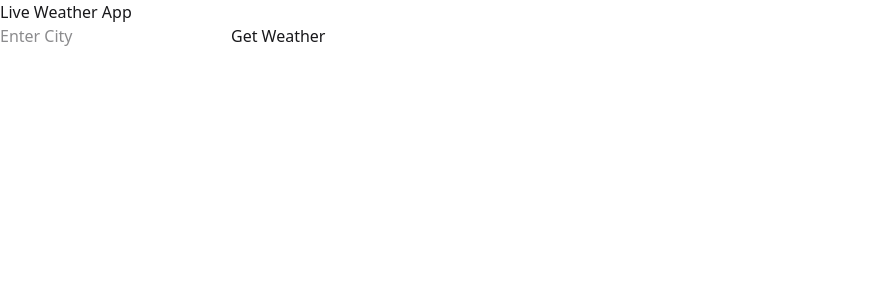
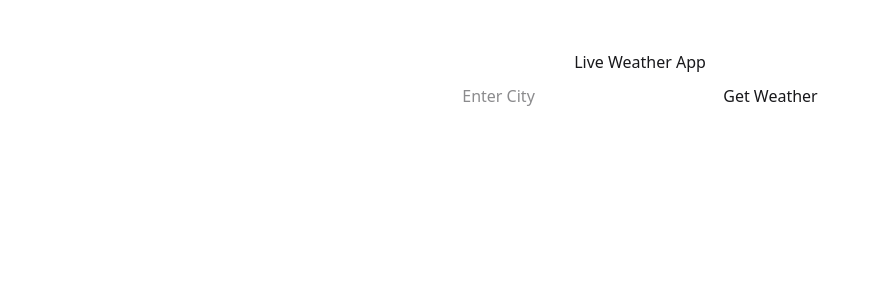
Before and after one commit to Peeyush-04/cipherschools-mern, a React (Vite) app: page / in a window 1280 px wide. Shown: the top 300 px of the page, without its empty margins (0-880 px from the left). Built offline with nearby package versions, Linux system fonts and the light colour scheme.

Commit message:
Update css

```diff
--- a/src/index.css
+++ b/src/index.css
@@ -1,10 +1,21 @@
 @import "tailwindcss";
 @plugin "daisyui";
 
-.weather-page {
+/* App.css */
+.app {
   text-align: center;
+  margin-top: 50px;
 }
 
-.btn {
-  border-radius: 5rem;
+input {
+  padding: 10px;
+  margin-right: 10px;
 }
+
+button {
+  padding: 10px;
+}
+
+.weather {
+  margin-top: 20px;
+}
```
